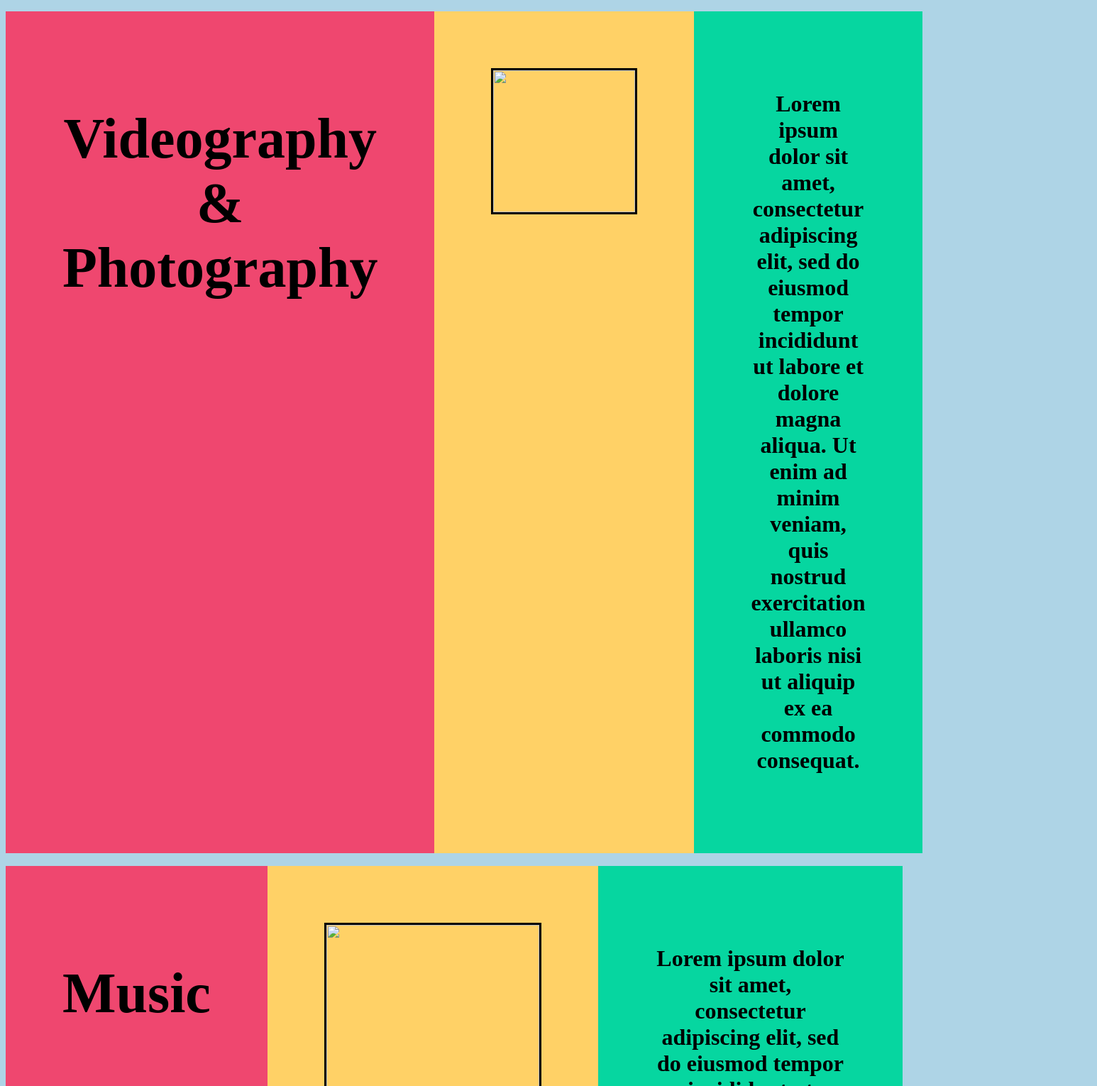
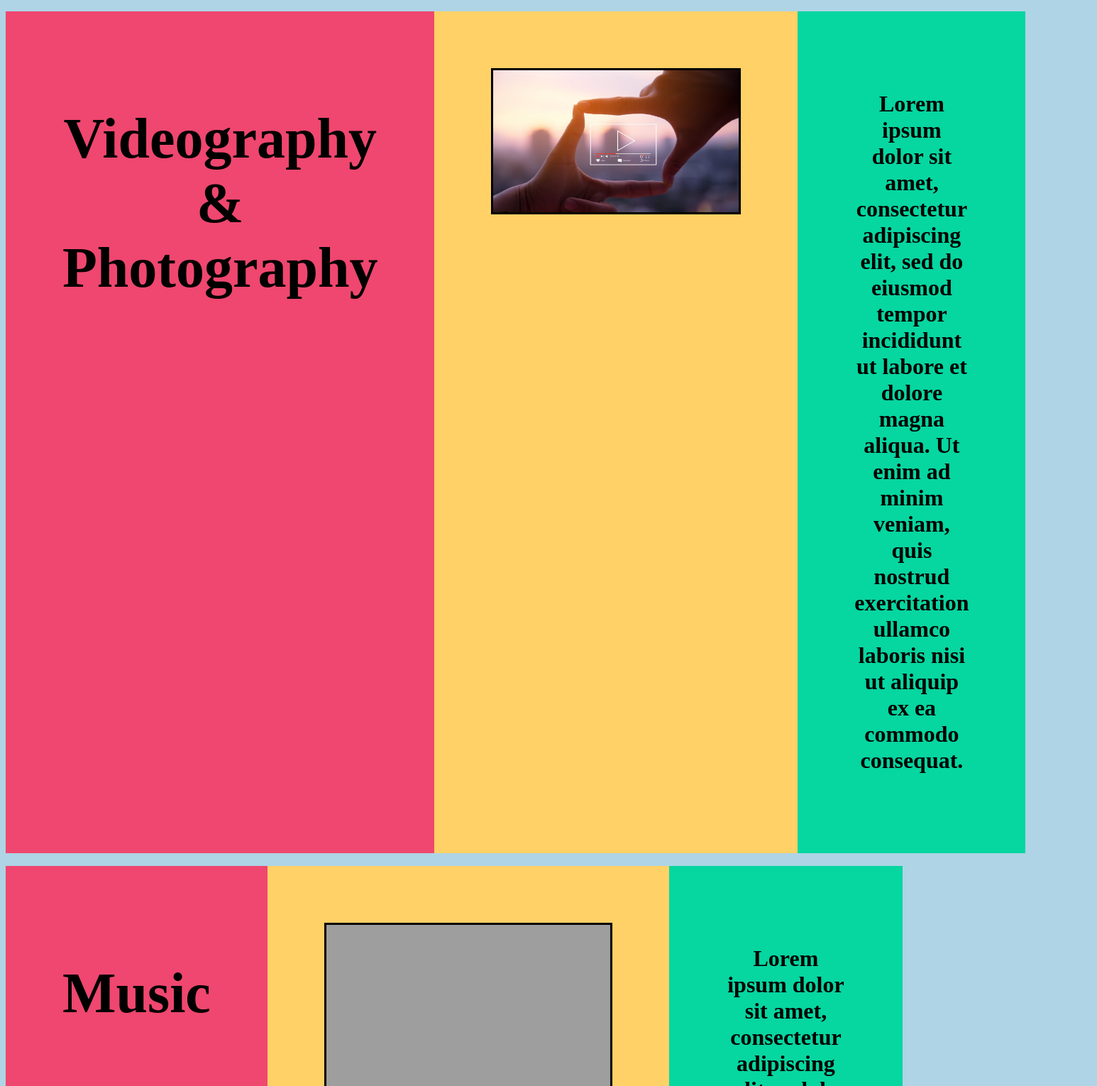
Before and after one commit to jdhm1077/personal-website-2, a plain HTML site: page about.html in a window 1280 px wide. Shown: the part 1270-2800 px from the top of the page at 71% size, 1546 px wide, since content can reach past the window. Drawn offline with Linux system fonts and the light colour scheme; the site is published under a folder, as on GitHub Pages, so addresses that start at the root find nothing.

Commit message:
css update picture

```diff
--- a/about.html
+++ b/about.html
@@ -19,21 +19,21 @@
         <div class="flex-container">
         <div class="wrapper">
         <div class=" box title"><h1 style="text-align: center; font-size: 500%;">Technology</h1></div>
-        <div class="box image"><img img src="/coding.jpg" style="border: solid; height: 300;"></div>
+        <div class="box image"><img src="./coding.jpg" style="border: solid; height: 300;"></div>
         <div class="box content"><h3 style="text-align: center; font-size: 200%;">Lorem ipsum dolor sit amet, consectetur adipiscing elit, sed do eiusmod tempor incididunt ut labore et dolore magna aliqua. Ut enim ad minim veniam, quis nostrud exercitation ullamco laboris nisi ut aliquip ex ea commodo consequat.</h3></div>
         </div>
         <br/>
         <div class="flex-container">
             <div class="wrapper">
             <div class=" box title"><h1 style="text-align: center; font-size: 500%;">Videography & Photography</h1></div>
-            <div class="box image"><img img src="/videography.jpg" style="border: solid; height: 200;"></div>
+            <div class="box image"><img  src="./videography.jpg" style="border: solid; height: 200;"></div>
             <div class="box content"><h3 style="text-align: center; font-size: 200%;">Lorem ipsum dolor sit amet, consectetur adipiscing elit, sed do eiusmod tempor incididunt ut labore et dolore magna aliqua. Ut enim ad minim veniam, quis nostrud exercitation ullamco laboris nisi ut aliquip ex ea commodo consequat.</h3></div>
             </div>
             <br/>
             <div class="flex-container">
                 <div class="wrapper">
                 <div class=" box title"><h1 style="text-align: center; font-size: 500%;">Music</h1></div>
-                <div class="box image"><img img src="/music.jpg" style="border: solid; height: 300;"></div>
+                <div class="box image"><img  src="./music.jpg" style="border: solid; height: 300;"></div>
                 <div class="box content"><h3 style="text-align: center; font-size: 200%;">Lorem ipsum dolor sit amet, consectetur adipiscing elit, sed do eiusmod tempor incididunt ut labore et dolore magna aliqua. Ut enim ad minim veniam, quis nostrud exercitation ullamco laboris nisi ut aliquip ex ea commodo consequat.</h3></div>
                 </div>
                 <br/>
```
